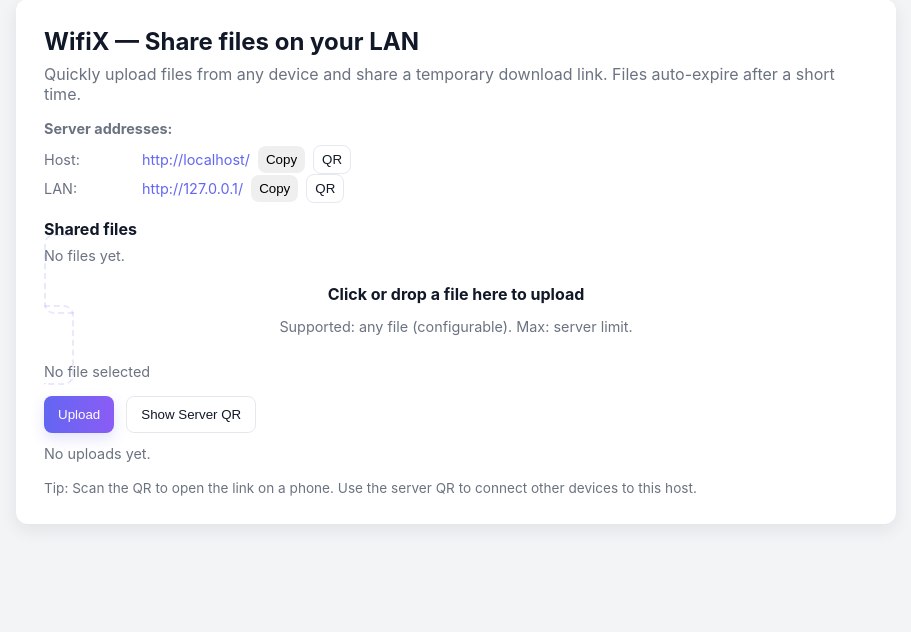
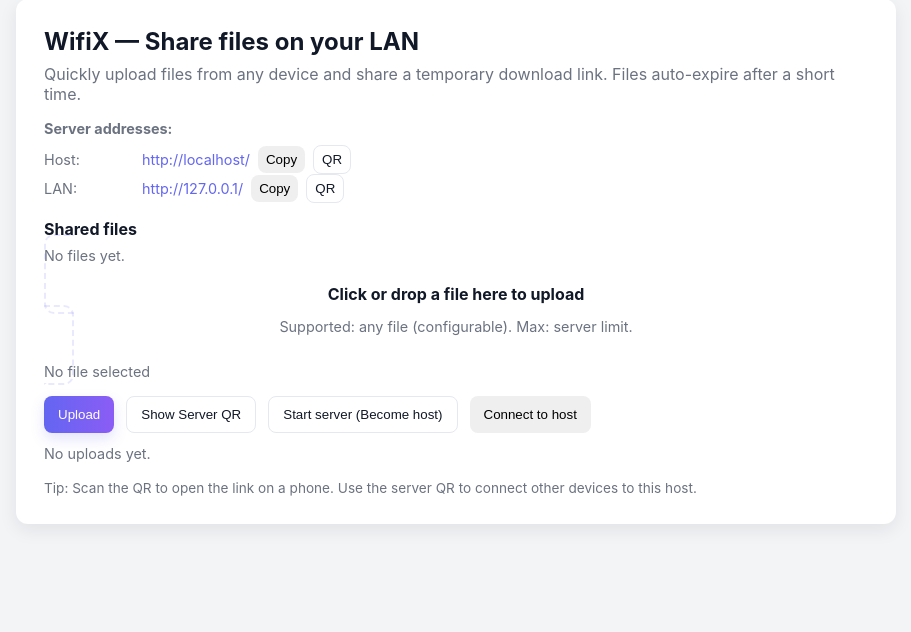
Before and after one commit to mehmoodulhaq570/WifiX, a Flask app: page / in a window 1280 px wide. Shown: the part 65-697 px from the top of the page, without its empty margins (184-1095 px from the left). Run offline with Flask 3, Linux system fonts and the light colour scheme; data that the repository does not hold is empty; some libraries are stand-ins or nearby versions.

Commit message:
Option to become client and server is added

```diff
--- a/app.py
+++ b/app.py
@@ -51,6 +51,79 @@ app.config["MAX_CONTENT_LENGTH"] = 1024 * 1024 * 1024  # 1 GiB guard (adjust)
 app.secret_key = os.environ.get('SECRET_KEY') or os.urandom(24)
 
 socketio = SocketIO(app, async_mode='threading')
+
+# Runtime state: which connected socket is the current "host" (UI that started the server)
+HOST_SID = None
+
+
+@socketio.on('become_host')
+def handle_become_host(data):
+    """Mark the calling socket as the host that can approve incoming connection requests."""
+    global HOST_SID
+    HOST_SID = request.sid
+    try:
+        socketio.emit('host_status', {'available': True}, to=HOST_SID)
+    except Exception:
+        pass
+
+
+@socketio.on('request_connect')
+def handle_request_connect(data):
+    """A client requests to connect to the host. Forward this to the host if present.
+    Payload can include a display name: { name: 'Alice' }
+    """
+    global HOST_SID
+    payload = {'sid': request.sid, 'name': data.get('name') if isinstance(data, dict) else None}
+    if HOST_SID:
+        try:
+            socketio.emit('incoming_request', payload, to=HOST_SID)
+        except Exception:
+            pass
+    else:
+        # no host: notify requester immediately
+        try:
+            socketio.emit('request_denied', {'reason': 'no_host'}, to=request.sid)
+        except Exception:
+            pass
+
+
+@socketio.on('approve_request')
+def handle_approve_request(data):
+    """Host approves a request. Expects { sid: '<requester-sid>' }"""
+    target = None
+    if isinstance(data, dict):
+        target = data.get('sid')
+    if target:
+        try:
+            socketio.emit('request_approved', {'by': request.sid}, to=target)
+        except Exception:
+            pass
+
+
+@socketio.on('deny_request')
+def handle_deny_request(data):
+    target = None
+    if isinstance(data, dict):
+        target = data.get('sid')
+    if target:
+        try:
+            socketio.emit('request_denied', {'by': request.sid}, to=target)
+        except Exception:
+            pass
+
+
+@socketio.on('disconnect')
+def _on_disconnect():
+    """Cleanup host SID if the host disconnects."""
+    global HOST_SID
+    sid = request.sid
+    if HOST_SID == sid:
+        HOST_SID = None
+        # broadcast to clients that host is gone
+        try:
+            socketio.emit('host_status', {'available': False})
+        except Exception:
+            pass
 
 def allowed_file(filename: str) -> bool:
     if ALLOWED_EXTENSIONS is None:
--- a/templates/index.html
+++ b/templates/index.html
@@ -161,6 +161,12 @@
         <div class="row">
           <button id="upload-btn" class="btn primary">Upload</button>
           <button id="show-server-qr" class="btn ghost">Show Server QR</button>
+          <button id="start-server-btn" class="btn ghost">
+            Start server (Become host)
+          </button>
+          <button id="connect-host-btn" class="btn" style="display: none">
+            Connect to host
+          </button>
           <a
             id="download-link"
             class="btn"
@@ -469,32 +475,65 @@
           });
       }
 
-      // wait for socket.io script to load then connect
+      // Single shared socket instance and auto-request behavior
+      window.sock = null;
+      window.becameHost = false;
+      window._autoRequested = false;
+
       function initSocket() {
         if (typeof io === "undefined") {
           setTimeout(initSocket, 200);
           return;
         }
         try {
-          const socket = io();
-          socket.on("connect", () => console.debug("socket connected"));
+          if (!window.sock) window.sock = io();
+          const socket = window.sock;
+
+          socket.on("connect", () => {
+            console.debug("socket connected", socket.id);
+            // If this client is not acting as host, auto-request connection when opening the host IP
+            if (!window.becameHost && !window._autoRequested) {
+              try {
+                socket.emit('request_connect', { name: null });
+                window._autoRequested = true;
+                status.textContent = 'Requesting connection to host...';
+              } catch (e) {
+                console.warn('auto request failed', e);
+              }
+            }
+          });
+
           socket.on("file_uploaded", (data) => {
-            // data: { filename, url }
             const wrap = document.getElementById("files-list");
             if (wrap && typeof data.url !== "undefined") {
-              // prepend new item
-              const node = renderFileItem({
-                filename: data.filename,
-                url: data.url,
-                mtime: Date.now() / 1000,
-              });
+              const node = renderFileItem({ filename: data.filename, url: data.url, mtime: Date.now() / 1000 });
               if (wrap.firstChild) wrap.insertBefore(node, wrap.firstChild);
               else wrap.appendChild(node);
             }
           });
-        } catch (e) {
-          console.warn("socket init failed", e);
-        }
+
+          // Requests approved/denied for this client
+          socket.on('request_approved', (d) => { status.textContent = 'Connected to host.'; });
+          socket.on('request_denied', (d) => { status.textContent = 'Connection denied by host.'; });
+          socket.on('host_status', (st) => { if (st && st.available === false) { status.textContent = 'Host is not available.'; } });
+
+          // incoming_request may be received by any socket but we only show it when we're the host
+          socket.on('incoming_request', (data) => {
+            if (!window.becameHost) return; // ignore unless host
+            const name = data.name || 'Guest';
+            const sid = data.sid;
+            const box = document.createElement('div');
+            box.style.position='fixed'; box.style.right='18px'; box.style.top='18px'; box.style.background='white'; box.style.padding='12px'; box.style.borderRadius='8px'; box.style.boxShadow='0 6px 18px rgba(0,0,0,0.12)'; box.style.zIndex=9999;
+            box.innerHTML = `<div><strong>Connection request</strong></div><div style='margin-top:8px'>${name} wants to connect.</div>`;
+            const allow = document.createElement('button'); allow.className='btn primary'; allow.textContent='Allow'; allow.style.marginLeft='8px';
+            const deny = document.createElement('button'); deny.className='btn ghost'; deny.textContent='Deny'; deny.style.marginLeft='8px';
+            const controls = document.createElement('div'); controls.style.marginTop='8px'; controls.appendChild(allow); controls.appendChild(deny);
+            box.appendChild(controls); document.body.appendChild(box);
+            allow.addEventListener('click', ()=>{ socket.emit('approve_request', {sid}); box.remove(); status.textContent = `${name} approved.`; });
+            deny.addEventListener('click', ()=>{ socket.emit('deny_request', {sid}); box.remove(); status.textContent = `${name} denied.`; });
+          });
+
+        } catch (e) { console.warn('socket init failed', e); }
       }
 
       // PIN flow: check status and show modal if required
@@ -545,6 +584,66 @@
       }
 
       ensureAuthThenInit();
+
+      // --- Host / Connect UI wiring ---
+      function attachHostUi() {
+        const startBtn = document.getElementById("start-server-btn");
+        const connectBtn = document.getElementById("connect-host-btn");
+        // show connect button for clients by default
+        connectBtn.style.display = "inline-flex";
+
+        startBtn.addEventListener("click", () => {
+          // become the host: inform server
+          if (typeof io === "undefined") {
+            setTimeout(() => startBtn.click(), 200);
+            return;
+          }
+          // reuse shared socket
+          const s = window.sock || io();
+          window.sock = s;
+          window.becameHost = true;
+          s.emit("become_host", {});
+          startBtn.textContent = "Host: waiting for requests...";
+          startBtn.disabled = true;
+          // show LAN URL for users to enter
+          fetch("/info")
+            .then((r) => r.json())
+            .then((info) => {
+              status.innerHTML = `Share this IP to allow connections: <strong>${info.lan_ip}</strong>`;
+              connectBtn.style.display = "none";
+            })
+            .catch(() => {});
+
+          // incoming_request handling is installed by initSocket and will execute only when window.becameHost is true
+        });
+
+        connectBtn.addEventListener("click", () => {
+          // request connect to host (uses shared socket)
+          if (typeof io === "undefined") {
+            setTimeout(() => connectBtn.click(), 200);
+            return;
+          }
+          const sock = window.sock || io();
+          window.sock = sock;
+          const displayName = prompt("Name to show to host (optional)") || "Guest";
+          sock.emit("request_connect", { name: displayName });
+          status.textContent = "Connection request sent. Waiting for host approval...";
+          connectBtn.disabled = true;
+
+          // handlers are installed in initSocket; ensure socket is initialized
+          initSocket();
+        });
+      }
+
+      // Attach host UI after init (this will reveal the buttons and wire handlers)
+      // Delay slightly to ensure socket.io script has a chance to load
+      setTimeout(() => {
+        try {
+          attachHostUi();
+        } catch (e) {
+          console.warn("attachHostUi failed", e);
+        }
+      }, 300);
     </script>
   </body>
 </html>
```
